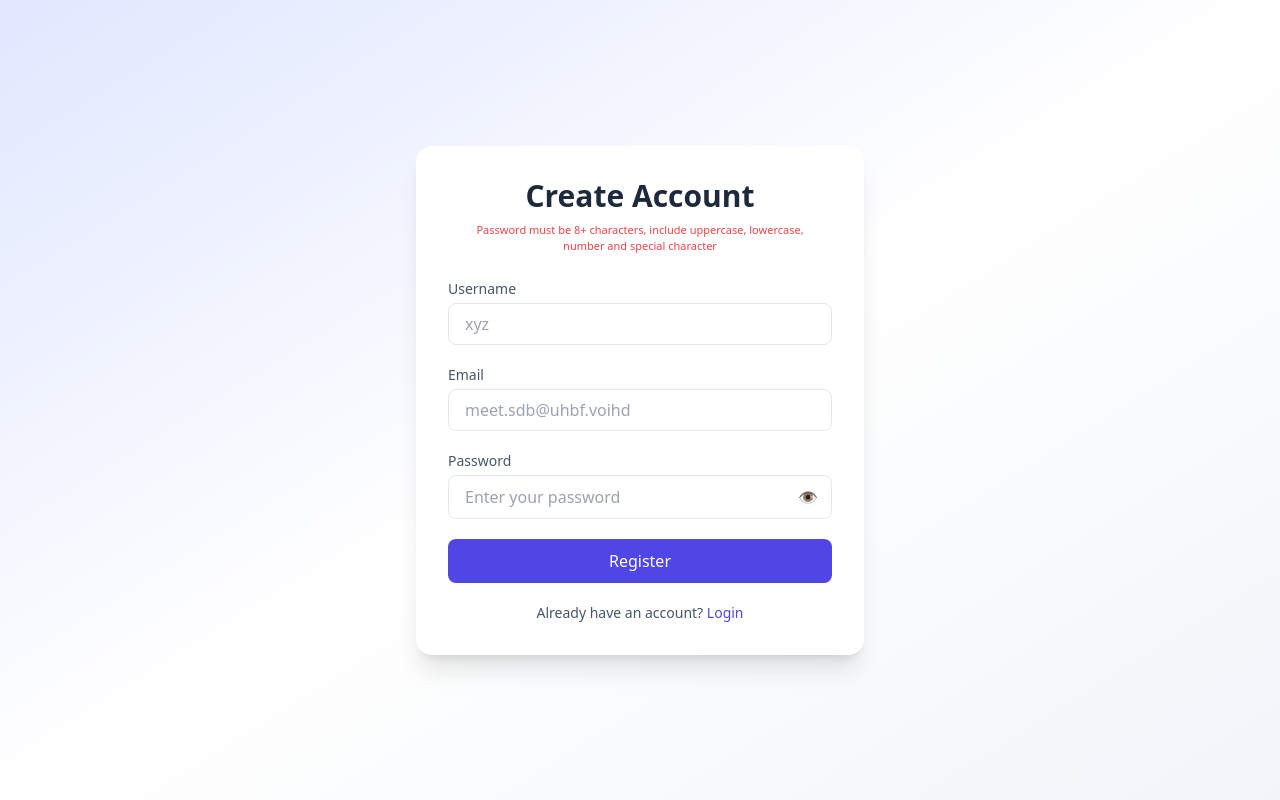
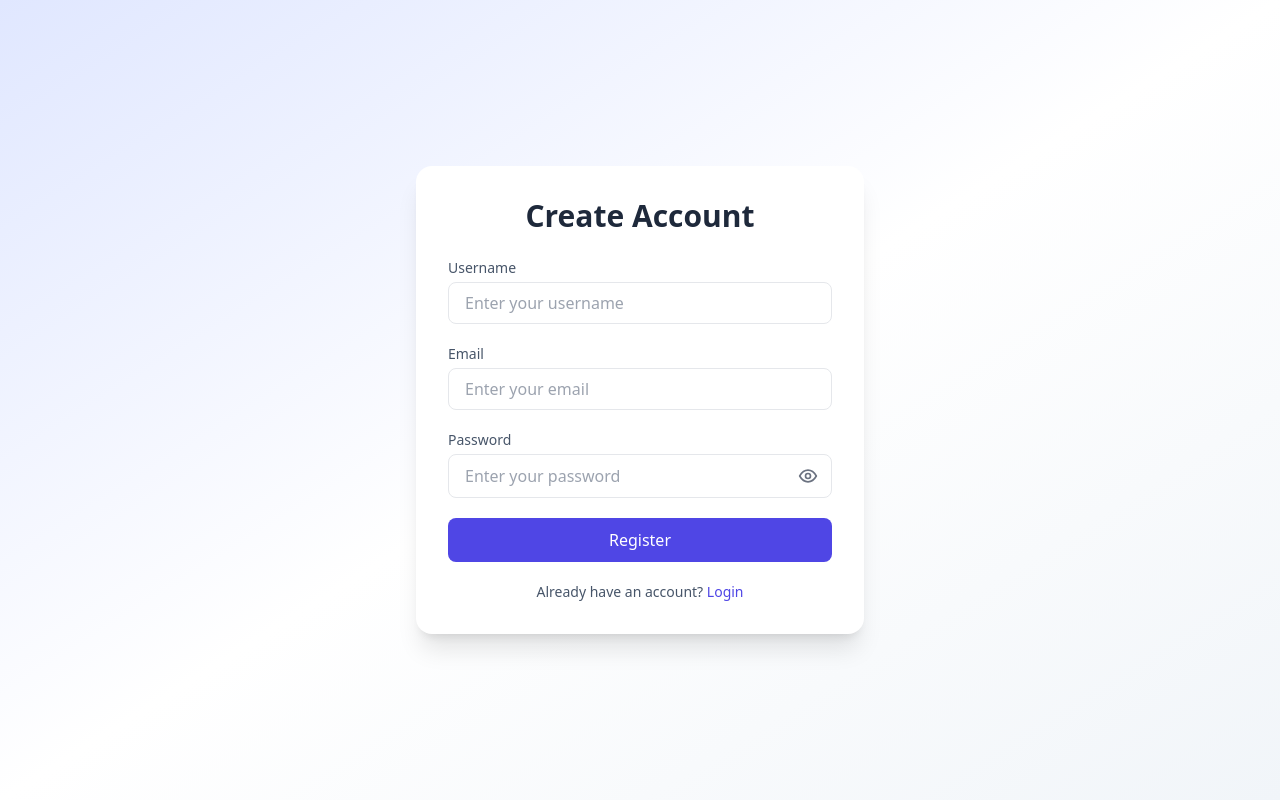
Before and after one commit to Meet-Kanakiya/expense-tracker-frontend, a React (Create React App) app: page /register in a window 1280 px wide. Built offline with nearby package versions, Linux system fonts and the light colour scheme.

Commit message:
Change Forget Password

```diff
--- a/src/pages/ForgotPassword.jsx
+++ b/src/pages/ForgotPassword.jsx
@@ -4,135 +4,204 @@ import { useNavigate } from "react-router-dom";
 
 function ForgotPassword() {
   const navigate = useNavigate();
+
   const [step, setStep] = useState(1);
   const [email, setEmail] = useState("");
   const [otp, setOtp] = useState("");
   const [newPassword, setNewPassword] = useState("");
   const [showPassword, setShowPassword] = useState(false);
+  const [passwordStrength, setPasswordStrength] = useState("");
+
   const [msg, setMsg] = useState("");
   const [loading, setLoading] = useState(false);
 
-  // 🔐 Added Strength Logic
-  const [passwordStrength, setPasswordStrength] = useState("");
-  const [validations, setValidations] = useState({
-    length: false, upper: false, lower: false, number: false, special: false,
-  });
+  const checkPasswordStrength = (value) => {
+    const strongRegex =
+      /^(?=.*[a-z])(?=.*[A-Z])(?=.*\d)(?=.*[^A-Za-z0-9]).{8,}$/;
 
-  const checkPasswordStrength = (value) => {
-    const checks = {
-      length: value.length >= 8,
-      upper: /[A-Z]/.test(value),
-      lower: /[a-z]/.test(value),
-      number: /[0-9]/.test(value),
-      special: /[^A-Za-z0-9]/.test(value),
-    };
-    setValidations(checks);
-    const passedCount = Object.values(checks).filter(Boolean).length;
-    if (passedCount === 5) setPasswordStrength("Strong");
-    else if (passedCount >= 3) setPasswordStrength("Medium");
-    else setPasswordStrength("Weak");
+    if (strongRegex.test(value)) {
+      setPasswordStrength("Strong");
+    } else if (value.length >= 6) {
+      setPasswordStrength("Medium");
+    } else {
+      setPasswordStrength("Weak");
+    }
   };
 
+  // STEP 1 – SEND OTP
   const sendOTP = async (e) => {
     e.preventDefault();
     setLoading(true);
     setMsg("");
+
     try {
-      const res = await axios.post(`${process.env.REACT_APP_API_URL}/api/forgot-password`, { email });
+      const res = await axios.post(
+        `${process.env.REACT_APP_API_URL}/api/forgot-password`,
+        { email }
+      );
       setMsg(res.data.message);
       setStep(2);
     } catch (err) {
       setMsg(err.response?.data?.message || "Something went wrong");
-    } finally { setLoading(false); }
+    } finally {
+      setLoading(false);
+    }
   };
 
+  // STEP 2 – VERIFY OTP
   const verifyOTP = async (e) => {
     e.preventDefault();
     setLoading(true);
     setMsg("");
+
     try {
-      await axios.post(`${process.env.REACT_APP_API_URL}/api/verify-forgot-otp`, { email, otp });
+      await axios.post(
+        `${process.env.REACT_APP_API_URL}/api/verify-forgot-otp`,
+        { email, otp }
+      );
       setStep(3);
-    } catch (err) { setMsg("Invalid or expired OTP"); }
-    finally { setLoading(false); }
+    } catch (err) {
+      setMsg("Invalid or expired OTP");
+    } finally {
+      setLoading(false);
+    }
   };
 
+  // STEP 3 – RESET PASSWORD
   const resetPassword = async (e) => {
     e.preventDefault();
+
+    // Validation Check
     if (passwordStrength !== "Strong") {
-      setMsg("Password must be Strong.");
+      setMsg("Please follow the password requirements.");
       return;
     }
+
     setLoading(true);
+
     try {
-      await axios.post(`${process.env.REACT_APP_API_URL}/api/reset-password`, { email, newPassword });
+      await axios.post(
+        `${process.env.REACT_APP_API_URL}/api/reset-password`,
+        { email, newPassword }
+      );
+
       setMsg("Password reset successfully 🎉");
-      setTimeout(() => navigate("/login"), 1500);
-    } catch (err) { setMsg("Password reset failed"); }
-    finally { setLoading(false); }
+
+      setTimeout(() => {
+        navigate("/login"); // ✅ Correct redirect
+      }, 1500);
+    } catch (err) {
+      setMsg("Password reset failed");
+    } finally {
+      setLoading(false);
+    }
   };
-
-  const isAllValid = Object.values(validations).every(Boolean);
 
   return (
     <div className="min-h-screen flex items-center justify-center px-4 bg-gradient-to-br from-indigo-100 via-white to-slate-100">
       <div className="w-full max-w-md bg-white rounded-2xl shadow-xl p-6 sm:p-8">
-        <h2 className="text-2xl font-semibold text-center text-slate-800 mb-2">
+
+        <h2 className="text-2xl font-semibold text-center text-slate-800 mb-6">
           {step === 1 && "Forgot Password"}
           {step === 2 && "Verify OTP"}
           {step === 3 && "Create New Password"}
         </h2>
 
-        {step === 3 && (
-            <p className={`text-[11px] text-center mb-4 transition-colors ${isAllValid ? "text-green-600" : "text-red-500"}`}>
-                Password must be 8+ characters, include uppercase, lowercase, number and special character
+        {msg && (
+          <p className="text-center text-sm mb-4 text-indigo-600">
+            {msg}
           </p>
         )}
 
-        {msg && <p className={`text-center text-sm mb-4 ${msg.includes("success") ? "text-green-600" : "text-indigo-600"}`}>{msg}</p>}
+        <form
+          onSubmit={
+            step === 1
+              ? sendOTP
+              : step === 2
+                ? verifyOTP
+                : resetPassword
+          }
+          className="space-y-5"
+        >
 
-        <form onSubmit={step === 1 ? sendOTP : step === 2 ? verifyOTP : resetPassword} className="space-y-5">
+          {/* STEP 1 */}
           {step === 1 && (
-            <input type="email" className="w-full px-4 py-2 border rounded-lg focus:outline-none focus:ring-2 focus:ring-indigo-400" placeholder="Enter your email" value={email} onChange={(e) => setEmail(e.target.value)} required />
+            <input
+              type="email"
+              className="w-full px-4 py-2 border rounded-lg focus:ring-2 focus:ring-indigo-400 focus:outline-none"
+              placeholder="Enter your email"
+              value={email}
+              onChange={(e) => setEmail(e.target.value)}
+              required
+            />
           )}
 
+          {/* STEP 2 */}
           {step === 2 && (
-            <input type="text" maxLength={6} className="w-full px-4 py-2 text-center tracking-widest border rounded-lg focus:outline-none focus:ring-2 focus:ring-indigo-400" placeholder="Enter 6-digit OTP" value={otp} onChange={(e) => setOtp(e.target.value)} required />
+            <input
+              type="text"
+              maxLength={6}
+              className="w-full px-4 py-2 text-center tracking-widest border rounded-lg focus:ring-2 focus:ring-indigo-400 focus:outline-none"
+              placeholder="Enter 6-digit OTP"
+              value={otp}
+              onChange={(e) => setOtp(e.target.value)}
+              required
+            />
           )}
 
+          {/* STEP 3 */}
           {step === 3 && (
-            <div>
             <div className="relative">
               <input
                 type={showPassword ? "text" : "password"}
-                  className="w-full px-4 py-2 pr-12 border rounded-lg focus:outline-none focus:ring-2 focus:ring-indigo-400"
+                className="w-full px-4 py-2 pr-12 border rounded-lg focus:ring-2 focus:ring-indigo-400 focus:outline-none"
                 placeholder="Enter new password"
                 value={newPassword}
-                  onChange={(e) => { setNewPassword(e.target.value); checkPasswordStrength(e.target.value); }}
+                onChange={(e) => {
+                  setNewPassword(e.target.value);
+                  checkPasswordStrength(e.target.value);
+                }}
                 required
               />
-                <button type="button" onClick={() => setShowPassword(!showPassword)} className="absolute right-3 top-2.5 text-gray-500">{showPassword ? "🙈" : "👁"}</button>
-              </div>
 
-              {newPassword && (
-                <div className="mt-2">
-                  <p className={`text-sm ${passwordStrength === "Strong" ? "text-green-600" : passwordStrength === "Medium" ? "text-yellow-500" : "text-red-500"}`}>Strength: {passwordStrength}</p>
-                  <div className="w-full bg-gray-200 rounded-full h-1.5 mt-1">
-                    <div className={`h-1.5 rounded-full transition-all duration-300 ${passwordStrength === "Strong" ? "bg-green-500 w-full" : passwordStrength === "Medium" ? "bg-yellow-500 w-2/3" : "bg-red-500 w-1/3"}`}></div>
-                  </div>
-                </div>
-              )}
+              {/* Eye Icon */}
+              <button
+                type="button"
+                onClick={() => setShowPassword(!showPassword)}
+                className="absolute right-3 top-2.5 text-gray-500 hover:text-indigo-600"
+              >
+                {showPassword ? "🙈" : "👁"}
+              </button>
             </div>
           )}
 
-          <button disabled={loading || (step === 3 && newPassword.length > 0 && passwordStrength !== "Strong")} className="w-full py-2.5 bg-indigo-600 hover:bg-indigo-700 text-white rounded-lg transition disabled:opacity-60">
-            {loading ? "Processing..." : step === 1 ? "Send OTP" : step === 2 ? "Verify OTP" : "Reset Password"}
+          <button
+            disabled={loading}
+            className="w-full py-2.5 bg-indigo-600 hover:bg-indigo-700 text-white rounded-lg transition duration-200 disabled:opacity-60"
+          >
+            {loading
+              ? "Processing..."
+              : step === 1
+                ? "Send OTP"
+                : step === 2
+                  ? "Verify OTP"
+                  : "Reset Password"}
           </button>
+
         </form>
 
         {step === 1 && (
-          <p className="mt-4 text-center text-sm text-slate-600">Remember password? <span onClick={() => navigate("/login")} className="text-indigo-600 hover:underline cursor-pointer">Login</span></p>
+          <p className="mt-4 text-center text-sm text-slate-600">
+            Remember password?{" "}
+            <span
+              onClick={() => navigate("/login")}
+              className="text-indigo-600 hover:underline cursor-pointer"
+            >
+              Login
+            </span>
+          </p>
         )}
+
       </div>
     </div>
   );
--- a/src/pages/Register.jsx
+++ b/src/pages/Register.jsx
@@ -9,34 +9,19 @@ export default function Register({ setToken }) {
   const [error, setError] = useState("");
   const [loading, setLoading] = useState(false);
   const [passwordStrength, setPasswordStrength] = useState("");
+
   const [showPassword, setShowPassword] = useState(false);
 
   const navigate = useNavigate();
 
-  // 🔐 Password Validation States
-  const [validations, setValidations] = useState({
-    length: false,
-    upper: false,
-    lower: false,
-    number: false,
-    special: false,
-  });
+  // 🔐 Password Strength Checker
+  const checkPasswordStrength = (value) => {
+    const strongRegex =
+      /^(?=.*[a-z])(?=.*[A-Z])(?=.*\d)(?=.*[^A-Za-z0-9]).{8,}$/;
 
-  const checkPasswordStrength = (value) => {
-    const checks = {
-      length: value.length >= 8,
-      upper: /[A-Z]/.test(value),
-      lower: /[a-z]/.test(value),
-      number: /[0-9]/.test(value),
-      special: /[^A-Za-z0-9]/.test(value),
-    };
-    setValidations(checks);
-
-    const passedCount = Object.values(checks).filter(Boolean).length;
-
-    if (passedCount === 5) {
+    if (strongRegex.test(value)) {
       setPasswordStrength("Strong");
-    } else if (passedCount >= 3) {
+    } else if (value.length >= 6) {
       setPasswordStrength("Medium");
     } else {
       setPasswordStrength("Weak");
@@ -47,17 +32,20 @@ export default function Register({ setToken }) {
     e.preventDefault();
     setError("");
 
+    // ❌ Stop if password not strong
     if (passwordStrength !== "Strong") {
-      setError("Please meet all password requirements.");
+      setError("Please enter a strong password.");
       return;
     }
 
     setLoading(true);
+
     try {
       const res = await axios.post(
         `${process.env.REACT_APP_API_URL}/register`,
         { name, email, password }
       );
+
       localStorage.setItem("token", res.data.token);
       setToken(res.data.token);
       navigate("/dashboard");
@@ -68,49 +56,58 @@ export default function Register({ setToken }) {
     }
   };
 
-  const isAllValid = Object.values(validations).every(Boolean);
-
   return (
     <div className="min-h-screen flex items-center justify-center px-4 bg-gradient-to-br from-indigo-100 via-white to-slate-100">
       <div className="w-full max-w-md bg-white rounded-2xl shadow-xl p-6 sm:p-8">
-        <h2 className="text-2xl sm:text-3xl font-semibold text-center text-slate-800 mb-2">
+
+        <h2 className="text-2xl sm:text-3xl font-semibold text-center text-slate-800 mb-6">
           Create Account
         </h2>
 
-        {/* Dynamic Requirements Text */}
-        <p className={`text-[11px] text-center mb-6 px-4 transition-colors ${isAllValid ? "text-green-600" : "text-red-500"}`}>
-          Password must be 8+ characters, include uppercase, lowercase, number and special character
-        </p>
-
-        {error && <p className="text-sm text-center mb-4 text-red-500">{error}</p>}
+        {error && (
+          <p className="text-sm text-center mb-4 text-red-500">
+            {error}
+          </p>
+        )}
 
         <form onSubmit={handleSubmit} className="space-y-5">
+
+          {/* Username */}
           <div>
-            <label className="block text-sm font-medium text-slate-600 mb-1">Username</label>
+            <label className="block text-sm font-medium text-slate-600 mb-1">
+              Username
+            </label>
             <input
               type="text"
               className="w-full px-4 py-2 border rounded-lg focus:ring-2 focus:ring-indigo-400 focus:outline-none"
-              placeholder="xyz"
+              placeholder="Enter your username"
               value={name}
               onChange={(e) => setName(e.target.value)}
               required
             />
           </div>
 
+          {/* Email */}
           <div>
-            <label className="block text-sm font-medium text-slate-600 mb-1">Email</label>
+            <label className="block text-sm font-medium text-slate-600 mb-1">
+              Email
+            </label>
             <input
               type="email"
               className="w-full px-4 py-2 border rounded-lg focus:ring-2 focus:ring-indigo-400 focus:outline-none"
-              placeholder="meet.sdb@uhbf.voihd"
+              placeholder="Enter your email"
               value={email}
               onChange={(e) => setEmail(e.target.value)}
               required
             />
           </div>
 
+          {/* Password */}
           <div>
-            <label className="block text-sm font-medium text-slate-600 mb-1">Password</label>
+            <label className="block text-sm font-medium text-slate-600 mb-1">
+              Password
+            </label>
+
             <div className="relative">
               <input
                 type={showPassword ? "text" : "password"}
@@ -123,45 +120,99 @@ export default function Register({ setToken }) {
                 }}
                 required
               />
+
               <button
                 type="button"
                 onClick={() => setShowPassword(!showPassword)}
-                className="absolute right-0 top-0 h-11 w-12 flex items-center justify-center text-gray-500"
+                className="absolute right-0 top-0 h-11 w-12 flex items-center justify-center text-gray-500 hover:text-indigo-600 transition"
               >
-                {showPassword ? "🙈" : "👁"}
+                {showPassword ? (
+                  // Eye Off (Correct Full Icon)
+                  <svg
+                    xmlns="http://www.w3.org/2000/svg"
+                    className="h-5 w-5"
+                    fill="none"
+                    viewBox="0 0 24 24"
+                    stroke="currentColor"
+                  >
+                    <path
+                      strokeLinecap="round"
+                      strokeLinejoin="round"
+                      strokeWidth={2}
+                      d="M13.875 18.825A10.05 10.05 0 0112 19c-5 0-9-7-9-7a18.45 18.45 0 014.22-5.94M9.88 9.88a3 3 0 104.24 4.24M6.1 6.1L3 3m0 0l18 18"
+                    />
+                  </svg>
+                ) : (
+                  // Eye (Already Correct)
+                  <svg
+                    xmlns="http://www.w3.org/2000/svg"
+                    className="h-5 w-5"
+                    fill="none"
+                    viewBox="0 0 24 24"
+                    stroke="currentColor"
+                  >
+                    <path
+                      strokeLinecap="round"
+                      strokeLinejoin="round"
+                      strokeWidth={2}
+                      d="M15 12a3 3 0 11-6 0 3 3 0 016 0zm7 0s-4-7-10-7S2 12 2 12s4 7 10 7 10-7 10-7z"
+                    />
+                  </svg>
+                )}
               </button>
             </div>
 
+            {/* Strength */}
             {password && (
-              <div className="mt-2">
-                <p className={`text-sm ${passwordStrength === "Strong" ? "text-green-600" : passwordStrength === "Medium" ? "text-yellow-500" : "text-red-500"}`}>
+              <>
+                <p
+                  className={`text-sm mt-2 ${passwordStrength === "Strong"
+                    ? "text-green-600"
+                    : passwordStrength === "Medium"
+                      ? "text-yellow-500"
+                      : "text-red-500"
+                    }`}
+                >
                   Password Strength: {passwordStrength}
                 </p>
+
                 <div className="w-full bg-gray-200 rounded-full h-2 mt-1">
                   <div
-                    className={`h-2 rounded-full transition-all duration-300 ${
-                      passwordStrength === "Strong" ? "bg-green-500 w-full" :
-                      passwordStrength === "Medium" ? "bg-yellow-500 w-2/3" : "bg-red-500 w-1/3"
-                    }`}
+                    className={`h-2 rounded-full transition-all duration-300 ${passwordStrength === "Strong"
+                      ? "bg-green-500 w-full"
+                      : passwordStrength === "Medium"
+                        ? "bg-yellow-500 w-2/3"
+                        : "bg-red-500 w-1/3"
+                      }`}
                   ></div>
                 </div>
-              </div>
+              </>
             )}
           </div>
 
+          {/* Button */}
           <button
             type="submit"
-            disabled={loading || (password.length > 0 && passwordStrength !== "Strong")}
-            className="w-full py-2.5 bg-indigo-600 hover:bg-indigo-700 text-white rounded-lg transition disabled:opacity-50"
+            disabled={loading}
+            className="w-full py-2.5 flex items-center justify-center gap-2 bg-indigo-600 hover:bg-indigo-700 text-white rounded-lg transition duration-200 disabled:opacity-60 disabled:cursor-not-allowed"
           >
             {loading ? "Creating Account..." : "Register"}
           </button>
+
         </form>
 
         <div className="mt-5 text-center text-sm">
-          <span className="text-slate-600">Already have an account?</span>{" "}
-          <button onClick={() => navigate("/login")} className="text-indigo-600 hover:underline font-medium">Login</button>
+          <span className="text-slate-600">
+            Already have an account?
+          </span>{" "}
+          <button
+            onClick={() => navigate("/login")}
+            className="text-indigo-600 hover:underline font-medium"
+          >
+            Login
+          </button>
         </div>
+
       </div>
     </div>
   );
```
Lines whose indentation alone changed are shown as unchanged.
